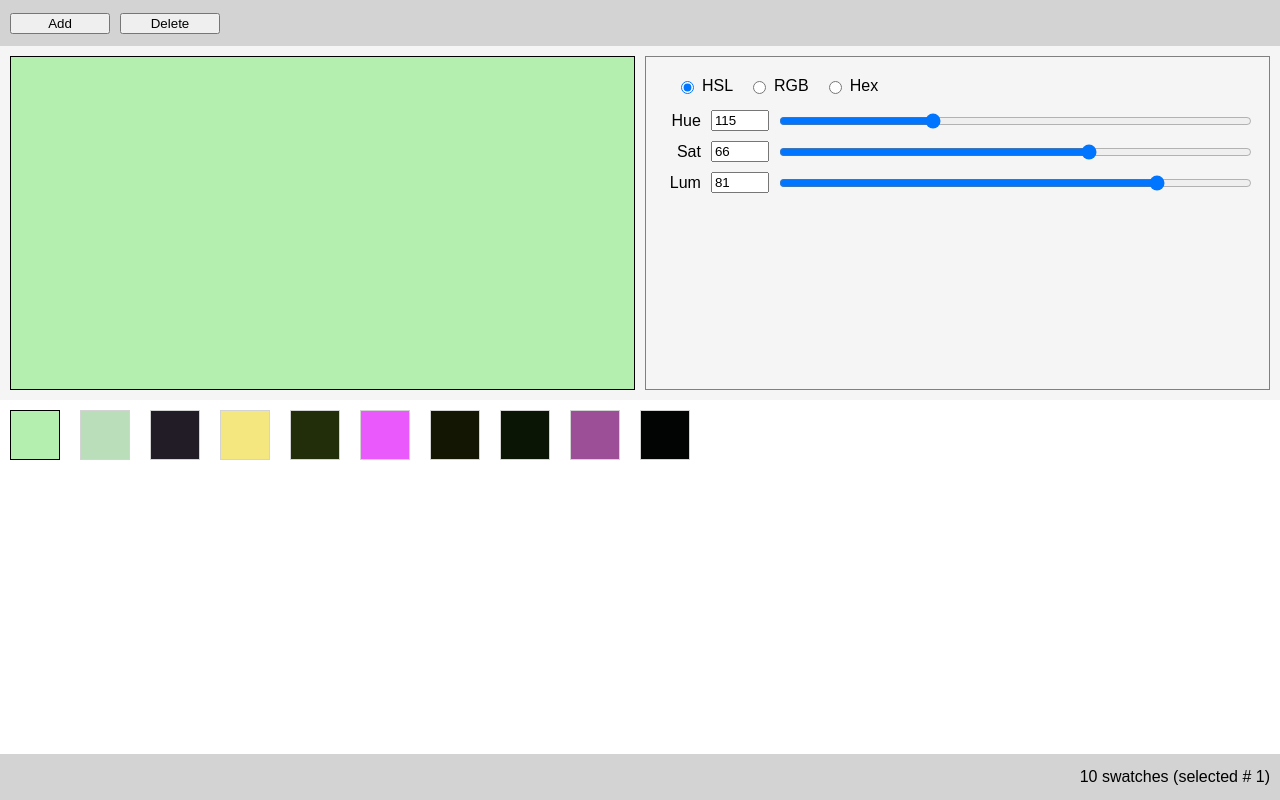
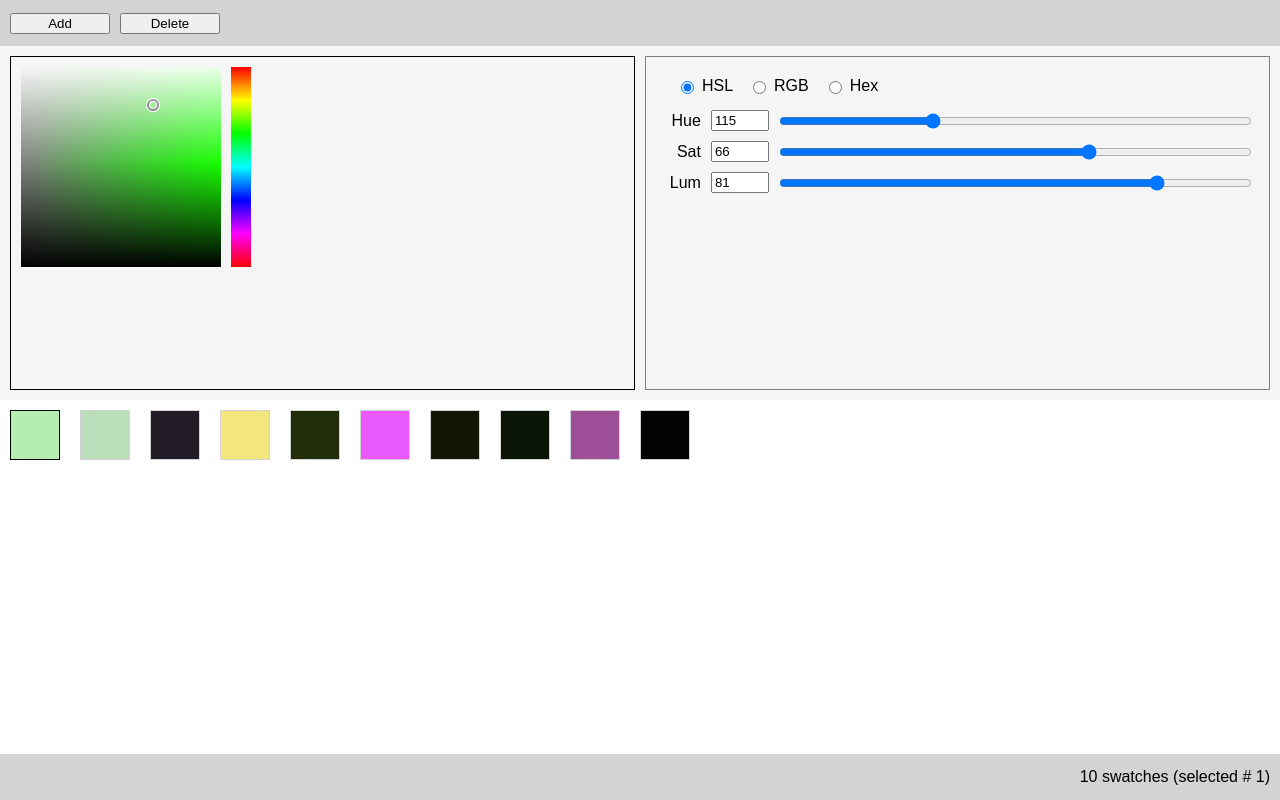
Before and after one commit to Yingjia-Z/color-editor, a Preact app: page / in a window 1280 px wide. Built offline with nearby package versions, Linux system fonts and the light colour scheme.

Commit message:
implemented "hue variation square"

```diff
--- a/src/AppState.ts
+++ b/src/AppState.ts
@@ -46,21 +46,20 @@ const createSwatch = () => {
   swatches.value = [...swatches.value, newSwatch];
 };
 
-// local helper function
-// update RGB and HEX value for app state from new HSL value
-const updateColorValue = () => {
-  let updatedRGB = hslToRgb(hue.value, sat.value, lum.value);
-  let updatedHEX = rgbToHex(updatedRGB);
-  rgb.value = updatedRGB;
-  hex.value = updatedHEX;
-};
-
-const updateSwatches = () => {
+export const updateSwatches = () => {
   swatches.value[selected.value - 1].hue = hue.value;
   swatches.value[selected.value - 1].sat = sat.value;
   swatches.value[selected.value - 1].lum = lum.value;
   swatches.value[selected.value - 1].rgb = rgb.value;
   swatches.value[selected.value - 1].hex = hex.value;
+};
+
+// update RGB and HEX value for app state from new HSL value
+export const updateColorValue = () => {
+  let updatedRGB = hslToRgb(hue.value, sat.value, lum.value);
+  let updatedHEX = rgbToHex(updatedRGB);
+  rgb.value = updatedRGB;
+  hex.value = updatedHEX;
 };
 
 export const selectSwatch = (swatchIndex: number) => {
@@ -223,7 +222,7 @@ export const updateHex = (text: string) => {
   // swatches.value[selected.value - 1].rgb = rgb.value;
   // swatches.value[selected.value - 1].hex = hex.value;
   updateSwatches();
-}
+};
 
 // local helper function
 // const createSwatch = () => {
--- /dev/null
+++ b/src/ColoredRect.tsx
@@ -0,0 +1,118 @@
+import { useRef, useEffect, useState, useLayoutEffect } from "preact/hooks";
+import style from "./Editor.module.css";
+
+type SatLumSquareProps = {
+  selectedHue: number;
+  // onHueChange: (x: number) => number;
+  point: { x: number; y: number };
+  width?: number;
+  height?: number;
+  callback?: (x: number, y: number) => void;
+};
+
+export function SatLumSquare({
+  selectedHue,
+  point,
+  width = 200,
+  height = 200,
+  callback,
+}: SatLumSquareProps) {
+  const canvasRef = useRef<HTMLCanvasElement>(null);
+  // initial point is set to point property
+  const [movePoint, setMovePoint] = useState(point);
+
+  const clickHandler = (e: MouseEvent) => {
+    // send click point to parent
+    if (callback) callback(e.offsetX, e.offsetY);
+  };
+
+  const moveHandler = (e: MouseEvent) => {
+    // update local state
+    setMovePoint({ x: e.offsetX, y: e.offsetY });
+  };
+
+  // drawing
+  useLayoutEffect(() => {
+    const gc = canvasRef.current?.getContext("2d");
+    if (gc) draw(gc);
+  }),
+    [movePoint];
+
+  function draw(gc: CanvasRenderingContext2D) {
+    // gc.fillStyle = "black";
+    // gc.fillRect(0, 0, gc.canvas.width, gc.canvas.height);
+    gc.clearRect(0, 0, width, height);
+
+    // local state point
+    // gc.fillStyle = "red";
+    // gc.beginPath();
+    // gc.arc(movePoint.x, movePoint.y, 5, 0, 2 * Math.PI);
+    // gc.fill();
+
+    // property  point
+    // Draw white circle for visibility on dark backgrounds
+    gc.strokeStyle = "white";
+    gc.lineWidth = 4; // Slightly wider to ensure it encompasses the black stroke
+    gc.beginPath();
+    gc.arc(point.x, point.y, 5, 0, 2 * Math.PI);
+    gc.stroke();
+
+    // Draw black circle
+    gc.strokeStyle = "black";
+    gc.lineWidth = 2; // Standard width for the black stroke
+    gc.beginPath();
+    gc.arc(point.x, point.y, 5, 0, 2 * Math.PI);
+    gc.stroke();
+
+    // show points
+    // gc.font = "14px sans-serif";
+    // gc.fillStyle = "yellow";
+    // gc.fillText(`${point.x}, ${point.y}`, 8, 20);
+    // gc.fillStyle = "red";
+    // gc.fillText(`${movePoint.x}, ${movePoint.y}`, 8, 20 + 20);
+  }
+
+  return (
+    <>
+      {/* <div
+          class={`${style.satlumsquare} ${style.square1}`}
+          style={{
+            background: `linear-gradient(to top, hsla(${selectedHue}, 50%, 0%, 1), hsla(${selectedHue}, 50%, 100%, 0))`,
+          }}
+        /> */}
+      <canvas
+        class={`${style.satlumsquare} ${style.square1}`}
+        style={{
+          background: `linear-gradient(to top, hsla(${selectedHue}, 50%, 0%, 1), hsla(${selectedHue}, 50%, 100%, 0))`,
+        }}
+        ref={canvasRef}
+        width={width}
+        height={height}
+        onMouseMove={moveHandler}
+        onClick={clickHandler}
+      />
+      {/* <div
+          class={`${style.satlumsquare} ${style.square2}`}
+          style={{
+            background: `linear-gradient(to right, hsla(${selectedHue}, 0%, 50%, 0), hsla(${selectedHue}, 100%, 50%, 1))`,
+          }}
+        /> */}
+      <canvas
+        class={`${style.satlumsquare} ${style.square2}`}
+        style={{
+          background: `linear-gradient(to right, hsla(${selectedHue}, 0%, 50%, 0), hsla(${selectedHue}, 100%, 50%, 1))`,
+        }}
+        ref={canvasRef}
+        width={width}
+        height={height}
+        onMouseMove={moveHandler}
+        onClick={clickHandler}
+      />
+      {/* <div class={style.huerect} /> */}
+    </>
+  );
+}
+
+export function HueRect() {
+  return <div class={style.huerect} />;
+}
--- a/src/Editor.module.css
+++ b/src/Editor.module.css
@@ -13,6 +13,9 @@
   border: 1px solid black;
   flex: 1 1 50%;
   align-self: stretch;
+  gap: 10px;
+  align-items: left;
+  display: flex;
 }
 
 .colorform {
@@ -25,7 +28,7 @@
 }
 
 /* styling for each form row */
-.colorform>form>div {
+.colorform > form > div {
   display: flex;
   flex: 1 1 0;
   align-items: center;
@@ -78,3 +81,28 @@ label {
   flex: 0 0;
   color: red;
 }
+
+.satlumsquare {
+  width: 200px;
+  height: 200px;
+  margin: 10px;
+  margin-right: 0px;
+}
+
+.square1 {
+  position: absolute;
+}
+
+.square2 {
+  position: relative;
+  mix-blend-mode: overlay;
+}
+
+.huerect {
+  width: 20px;
+  height: 200px;
+  margin: 10px;
+  margin-left: 0px;
+  background: linear-gradient(0deg, #f00, #f0f, #00f, #0ff, #0f0, #ff0, #f00);
+  position: relative;
+}
--- a/src/Editor.tsx
+++ b/src/Editor.tsx
@@ -1,9 +1,10 @@
 // app state
 import * as Model from "./AppState";
+import { SatLumSquare, HueRect } from "./ColoredRect";
 
 import style from "./Editor.module.css";
 
-import { useEffect, useState } from "preact/hooks";
+import { useRef, useEffect, useState, useLayoutEffect } from "preact/hooks";
 
 export default function EditorView() {
   const hslColour = `hsl(${Model.hue}deg, ${Model.sat}%, ${Model.lum}%)`;
@@ -80,6 +81,14 @@ export default function EditorView() {
               value={satValue}
               onInput={(e) => Model.checkColor("sat", e)}
               onChange={setSatValue(Model.sat.value)}
+              // onInput={(e) => {
+              //   Model.checkColor("sat", e);
+              //   // use e.target.value to get the current input value
+              //   const newSatValue = e.target.value;
+              //   setSatValue(newSatValue); // Update state with the new value
+              //   updateCanvas(newSatValue * 2, 200 - Model.lum.value * 2); // Use the new value for the canvas update
+              // }}
+              // onChange={setSatValue(Model.sat.value)}
               onKeyDown={(e) => Model.filterInvalid(e)}
             />
             <input
@@ -91,6 +100,14 @@ export default function EditorView() {
               value={satValue}
               onInput={(e) => Model.checkColor("sat", e)}
               onChange={setSatValue(Model.sat.value)}
+              // onInput={(e) => {
+              //   Model.checkColor("sat", e);
+              //   updateCanvas(Model.sat.value * 2, 200 - Model.lum.value * 2);
+              // }}
+              // onChange={(e) => {
+              //   setSatValue(Model.sat.value);
+              //   updateCanvas(Model.sat.value * 2, 200 - Model.lum.value * 2);
+              // }}
             />
           </div>
 
@@ -103,7 +120,15 @@ export default function EditorView() {
               max="100"
               class={style.textfield}
               value={lumValue}
-              onInput={(e) => Model.checkColor("lum", e)}
+              // onInput={(e) => Model.checkColor("lum", e)}
+
+              // onInput={(e) => {
+              //   Model.checkColor("lum", e);
+              //   // use e.target.value to get the current input value
+              //   const newLumValue = e.target.value;
+              //   setLumValue(newLumValue); // Update state with the new value
+              //   updateCanvas(Model.sat.value * 2, 200 - newLumValue * 2); // Use the new value for the canvas update
+              // }}
               onChange={setLumValue(Model.lum.value)}
               onKeyDown={(e) => Model.filterInvalid(e)}
             />
@@ -114,6 +139,14 @@ export default function EditorView() {
               max="100"
               class={style.slider}
               value={lumValue}
+              // onInput={(e) => {
+              //   Model.checkColor("lum", e);
+              //   updateCanvas(Model.sat.value * 2, 200 - Model.lum.value * 2);
+              // }}
+              // onChange={(e) => {
+              //   setLumValue(Model.lum.value);
+              //   updateCanvas(Model.sat.value * 2, 200 - Model.lum.value * 2);
+              // }}
               onInput={(e) => Model.checkColor("lum", e)}
               onChange={setLumValue(Model.lum.value)}
             />
@@ -222,14 +255,48 @@ export default function EditorView() {
     return null;
   };
 
+  const [point, setPoint] = useState({
+    x: Model.sat.value * 2,
+    y: 200 - Model.lum.value * 2,
+  });
+
+  // // changes to color values trigger changes to canvas
+  // const updateCanvas = (x: number, y: number) => {
+  //   // console.log(`canvasHandler (${point.x}, ${point.y}) => (${x}, ${y})`);
+  //   setPoint({ x: x, y: y });
+  //   // Model.sat.value = Math.floor(x / 2);
+  //   // Model.lum.value = Math.floor((200 - y) / 2);
+  //   // Model.updateColorValue();
+  //   // Model.updateSwatches();
+  // };
+
+  // changes on canvas trigger changes to color values
+  const canvasHandler = (x: number, y: number) => {
+    console.log(`canvasHandler (${point.x}, ${point.y}) => (${x}, ${y})`);
+    setPoint({ x: x, y: y });
+    Model.sat.value = Math.floor(x / 2);
+    Model.lum.value = Math.floor((200 - y) / 2);
+    Model.updateColorValue();
+    Model.updateSwatches();
+  };
+
   return (
     <div class={style.editor}>
       <div
         class={style.coloredrect}
-        style={{
-          background: hslColour,
-        }}
-      ></div>
+        // style={{
+        //   background: hslColour,
+        // }}
+      >
+        <SatLumSquare
+          selectedHue={Model.hue.value}
+          point={{ x: Model.sat.value * 2, y: 200 - Model.lum.value * 2 }}
+          // width="200"
+          // height="200"
+          callback={canvasHandler}
+        />
+        <HueRect />
+      </div>
       <div class={style.colorform}>
         <div class={style.radioLabel}>
           <input
```
